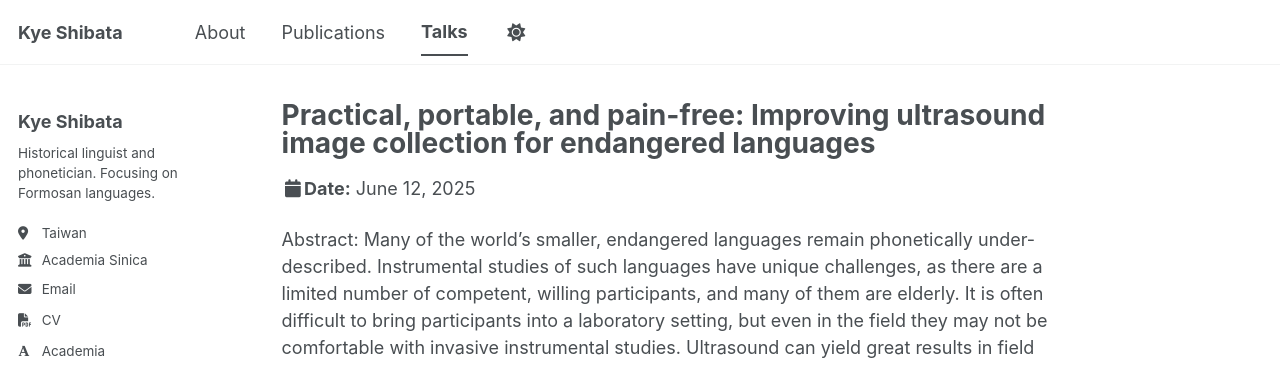
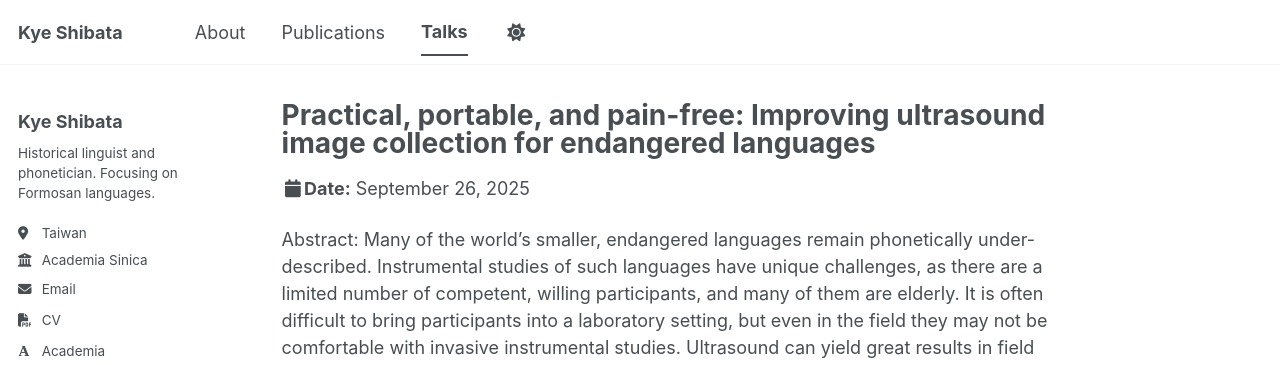
Before and after one commit to xpsh/xpsh.github.io, a Jekyll site: the page built from _talks/2025-09-26-nthu-pocus.md, in a window 1280 px wide and 1157 px high. Shown: the top 365 px of the window. Built offline with Jekyll 4.4.1, drawn with Linux system fonts in a browser that asks for light colours; some web fonts are replaced; a script bundle is joined from its source files by our own code; library files that are not in the unit come from our copies.

Commit message:
Update 2025-09-26-nthu-pocus.md

```diff
--- a/_talks/2025-09-26-nthu-pocus.md
+++ b/_talks/2025-09-26-nthu-pocus.md
@@ -4,7 +4,7 @@ collection: talks
 type: "Invited Talk"
 permalink: /talks/2025-09-26-nthu-pocus
 venue: "The 2025 NTHU Linguistics Forum--Phonetics Workshop"
-date: 2025-06-12
+date: 2025-09-26
 location: "Hsinchu, Taiwan"
 excerpt: ""
 ---
```
